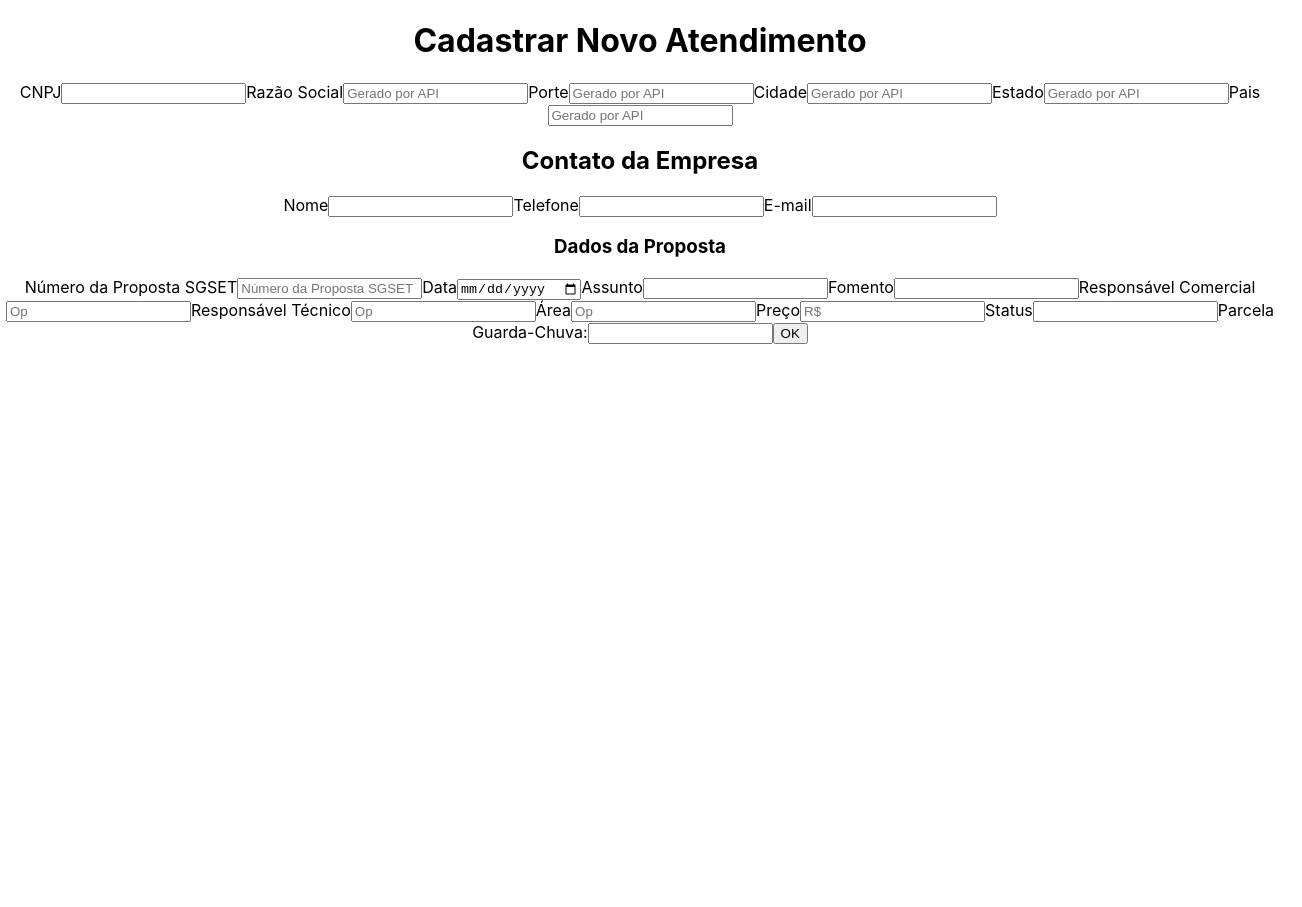
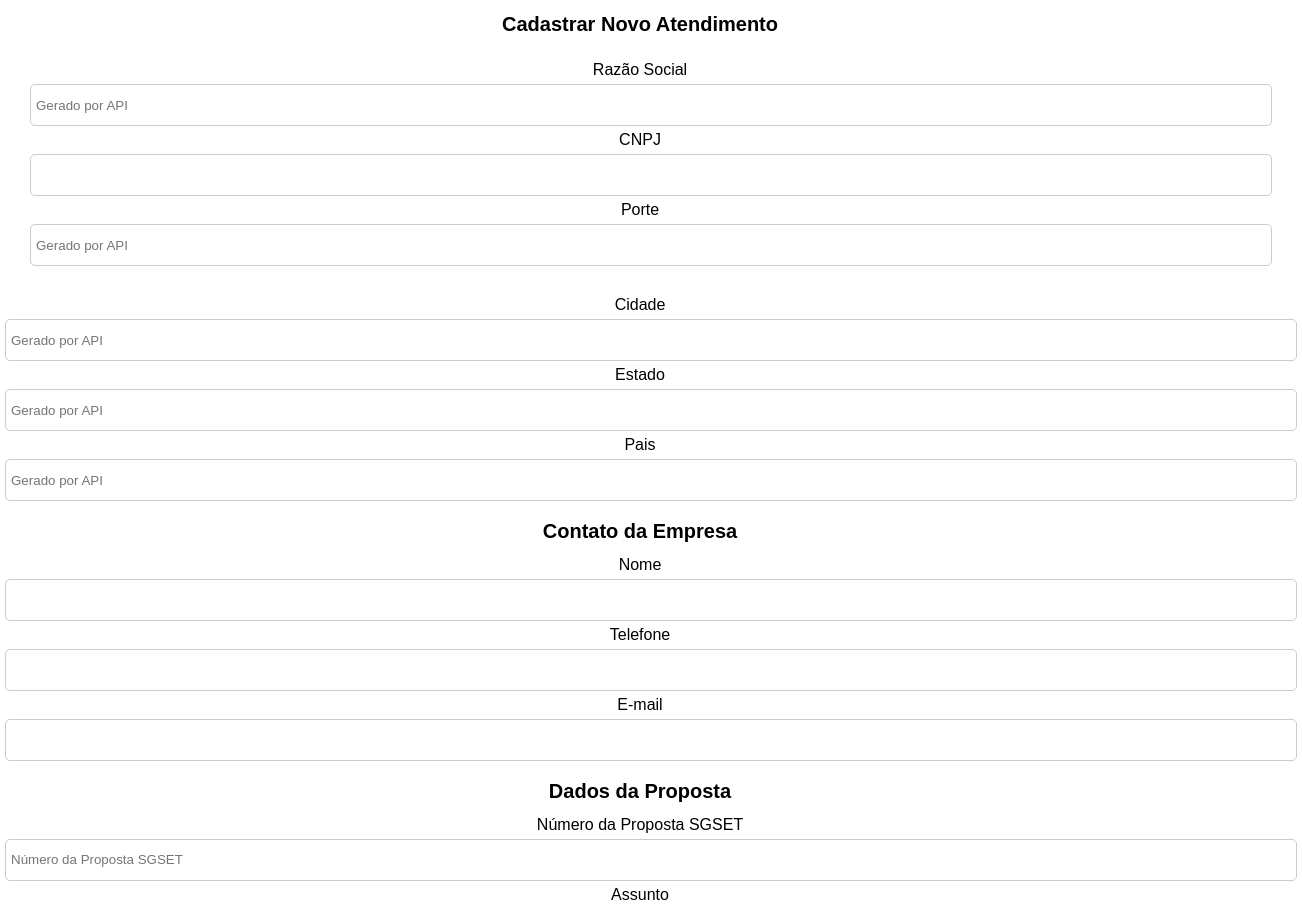
Before and after one commit to ViniciusZancanari/CRM, a React (Create React App) app in the folder front-end/: page /register in a window 1280 px wide. Shown: the top 907 px of the page, 1302 px wide, since content can reach past the window. Before the commit the page ends 800 px from the top, so only its background shows below. Built offline with nearby package versions, Linux system fonts and the light colour scheme.

Commit message:
add/register - styles

```diff
--- a/front-end/src/componentes/pages/Register.js
+++ b/front-end/src/componentes/pages/Register.js
@@ -1,23 +1,13 @@
 import React, { useState, useEffect } from "react";
 import { useForm } from "react-hook-form";
 import Axios from 'axios'
-import styles from '../../index.css'
-
+import './index.css'
 
 
 function Teste() {
 
     const [values, setValues] = useState();
     const { handleSubmit } = useForm();
-
-
-    /*useEffect (()=>
-    {
-        Axios.get("http://localhost:3001/getPropostal").then((response)=>{
-            console.log(response)
-        })
-    },[])
-    */
 
     const handleaddValues = (value) => {
         setValues((prevValues) => ({
@@ -61,27 +51,27 @@ function Teste() {
     }
 
 
-
-
     return (
 
         <form onSubmit={handleSubmit(onSubmit)}>
 
             <div className="register">
                 <h1>Cadastrar Novo Atendimento</h1>
-                <label>CNPJ</label>
-                <input
-                    type="text"
-                    name="idCNPJ"
-                    onChange={handleaddValues}
-                />
 
+                <div className="NovoAtendimeto">
                     <label>Razão Social</label>
                     <input
                         type="text"
                         name="razaoSocial"
                         onChange={handleaddValues}
                         placeholder='Gerado por API'
+                    />
+
+                    <label>CNPJ</label>
+                    <input
+                        type="text"
+                        name="idCNPJ"
+                        onChange={handleaddValues}
                     />
 
                     <label>Porte</label>
@@ -91,6 +81,9 @@ function Teste() {
                         onChange={handleaddValues}
                         placeholder='Gerado por API'
                     />
+                </div>
+
+                <div>
 
                     <label>Cidade</label>
                     <input
@@ -114,8 +107,10 @@ function Teste() {
                         onChange={handleaddValues}
                         placeholder='Gerado por API'
                     />
+                </div>
 
-                <h2>Contato da Empresa</h2>
+                <div>
+                    <h1>Contato da Empresa</h1>
                     <label>Nome</label>
                     <input
                         type='text'
@@ -136,14 +131,23 @@ function Teste() {
                         name="email"
                         onChange={handleaddValues}
                     ></input>
+                </div>
 
-                <h3>Dados da Proposta</h3>
+                <div>
+                    <h1>Dados da Proposta</h1>
                     <label>Número da Proposta SGSET</label>
                     <input
                         type='text'
                         name="numeroSGSET"
                         onChange={handleaddValues}
                         placeholder='Número da Proposta SGSET'
+                    />
+
+                    <label>Assunto</label>
+                    <input
+                        type='text'
+                        name="assunto"
+                        onChange={handleaddValues}
                     />
 
                     <label>Data</label>
@@ -153,15 +157,10 @@ function Teste() {
                         onChange={handleaddValues}
                         placeholder='Número da Proposta SGSET'
                     />
+                </div>
 
 
-                <label>Assunto</label>
-                <input
-                    type='text'
-                    name="assunto"
-                    onChange={handleaddValues}
-                />
-
+                <div>
                     <label>Fomento</label>
                     <input
                         type='text'
@@ -192,6 +191,8 @@ function Teste() {
                         onChange={handleaddValues}
                         placeholder='Op'
                     />
+                </div>
+                <div>
                     <label>Preço</label>
                     <input
                         type="text"
@@ -213,6 +214,7 @@ function Teste() {
                         name="guardaChuva"
                         onChange={handleaddValues}
                     />
+                </div>
                 <button type="submit">OK</button>
 
             </div>
--- /dev/null
+++ b/front-end/src/componentes/pages/index.css
@@ -0,0 +1,21 @@
+h1{
+    font-size: 20px;
+
+}
+
+input{
+    width: 100%;
+    height: 30px;
+    border-radius: 5px;
+    border: 1px solid #ccc;
+    padding: 5px;
+    margin: 5px;
+}
+
+.register{
+    font-family: Arial, Helvetica, sans-serif;
+}
+
+.NovoAtendimeto{
+    margin: 25px;
+}
```
Lines whose indentation alone changed are shown as unchanged.
